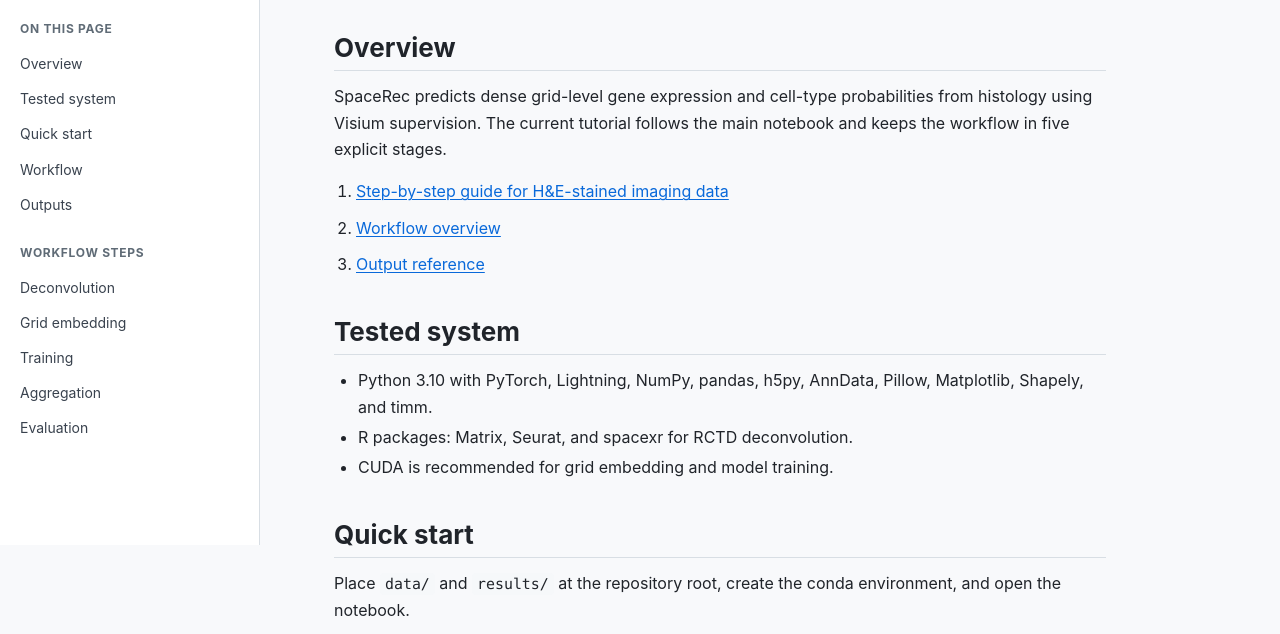
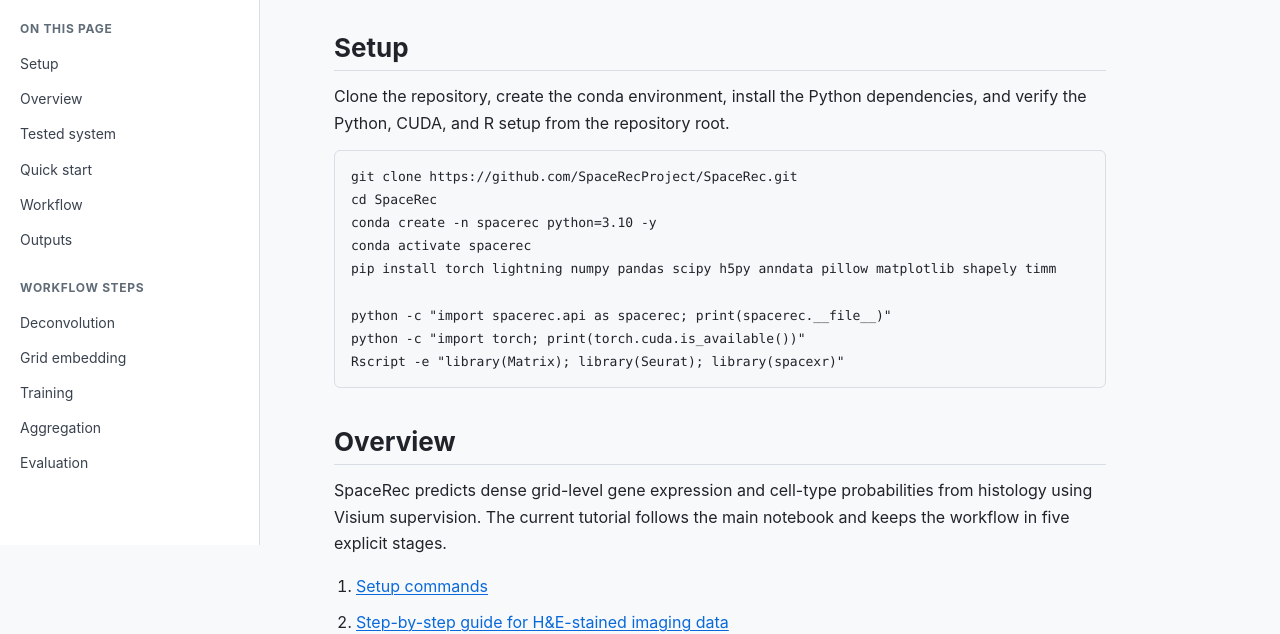
Before and after one commit to SpaceRecProject/SpaceRec, a plain HTML site: page docs/tutorials/index.html in a window 1280 px wide. Shown: the part 255-889 px from the top of the page. Drawn offline with nearby package versions, Linux system fonts and the light colour scheme.

Commit message:
Add setup commands to tutorial page

```diff
--- a/docs/tutorials/index.html
+++ b/docs/tutorials/index.html
@@ -308,6 +308,7 @@
 
         <p class="nav-title">On this page</p>
         <nav class="nav" aria-label="Page navigation">
+          <a href="#setup">Setup</a>
           <a href="#overview">Overview</a>
           <a href="#system">Tested system</a>
           <a href="#quick-start">Quick start</a>
@@ -340,6 +341,25 @@
             predictions.
           </p>
 
+          <section id="setup">
+            <h2>Setup</h2>
+            <p>
+              Clone the repository, create the conda environment, install the
+              Python dependencies, and verify the Python, CUDA, and R setup from
+              the repository root.
+            </p>
+
+            <pre><code>git clone https://github.com/SpaceRecProject/SpaceRec.git
+cd SpaceRec
+conda create -n spacerec python=3.10 -y
+conda activate spacerec
+pip install torch lightning numpy pandas scipy h5py anndata pillow matplotlib shapely timm
+
+python -c "import spacerec.api as spacerec; print(spacerec.__file__)"
+python -c "import torch; print(torch.cuda.is_available())"
+Rscript -e "library(Matrix); library(Seurat); library(spacexr)"</code></pre>
+          </section>
+
           <section id="overview">
             <h2>Overview</h2>
             <p>
@@ -350,6 +370,7 @@
             </p>
 
             <ol class="tutorial-list">
+              <li><a href="#setup">Setup commands</a></li>
               <li><a href="#quick-start">Step-by-step guide for H&amp;E-stained imaging data</a></li>
               <li><a href="#workflow">Workflow overview</a></li>
               <li><a href="#outputs">Output reference</a></li>
@@ -368,17 +389,9 @@
           <section id="quick-start">
             <h2>Quick start</h2>
             <p>
-              Place <code>data/</code> and <code>results/</code> at the repository
-              root, create the conda environment, and open the notebook.
+              After setup, place <code>data/</code> and <code>results/</code> at
+              the repository root and open the notebook.
             </p>
-
-            <pre><code>conda create -n spacerec python=3.10 -y
-conda activate spacerec
-pip install torch lightning numpy pandas scipy h5py anndata pillow matplotlib shapely timm
-
-python -c "import spacerec.api as spacerec; print(spacerec.__file__)"
-python -c "import torch; print(torch.cuda.is_available())"
-Rscript -e "library(Matrix); library(Seurat); library(spacexr)"</code></pre>
 
             <table>
               <tbody>
```
